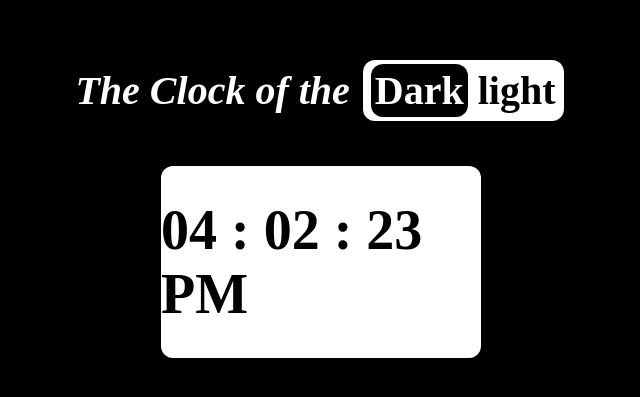
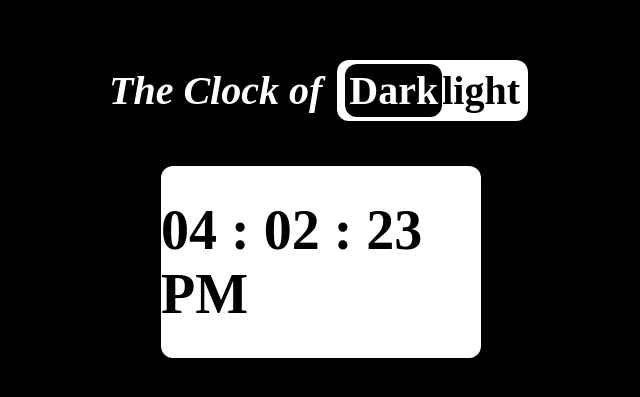
Before and after one commit to samir-web-dev876/Clock-of-the-Darklight, a plain HTML site: page index.html in a window 1280 px wide. Shown: the part 189-586 px from the top of the page, without its empty margins (319-959 px from the left). Drawn offline with Linux system fonts and the light colour scheme; a web font is replaced by a local one.

Commit message:
Minor change

```diff
--- a/index.html
+++ b/index.html
@@ -9,7 +9,7 @@
   <title>Digital Clock</title>
 </head>
 <body>
-  <h1> <em>  The Clock of the </em> <span><b>Dark</b><strong> light</strong></span></h1>
+  <h1> <em>  The Clock of </em> <span><b> Dark</b><strong>light</strong></span></h1>
   <div class="clock">
   </div>
 </body>
--- a/style.css
+++ b/style.css
@@ -42,7 +42,7 @@ h1 span {
   background: white;
   color: black;
   border-radius: 12px;
-  margin: 3px;
+  margin: 5px;
 }
 h1 span b {
   background: black;
@@ -55,7 +55,7 @@ h1 span b {
   filter: invert(100%);
 }
 h1:hover {
-  transform: translateX(-105px);
+  transform: translateX(-100px);
   filter: invert(100%);
 }
 @media (min-width: 800px) {
```
